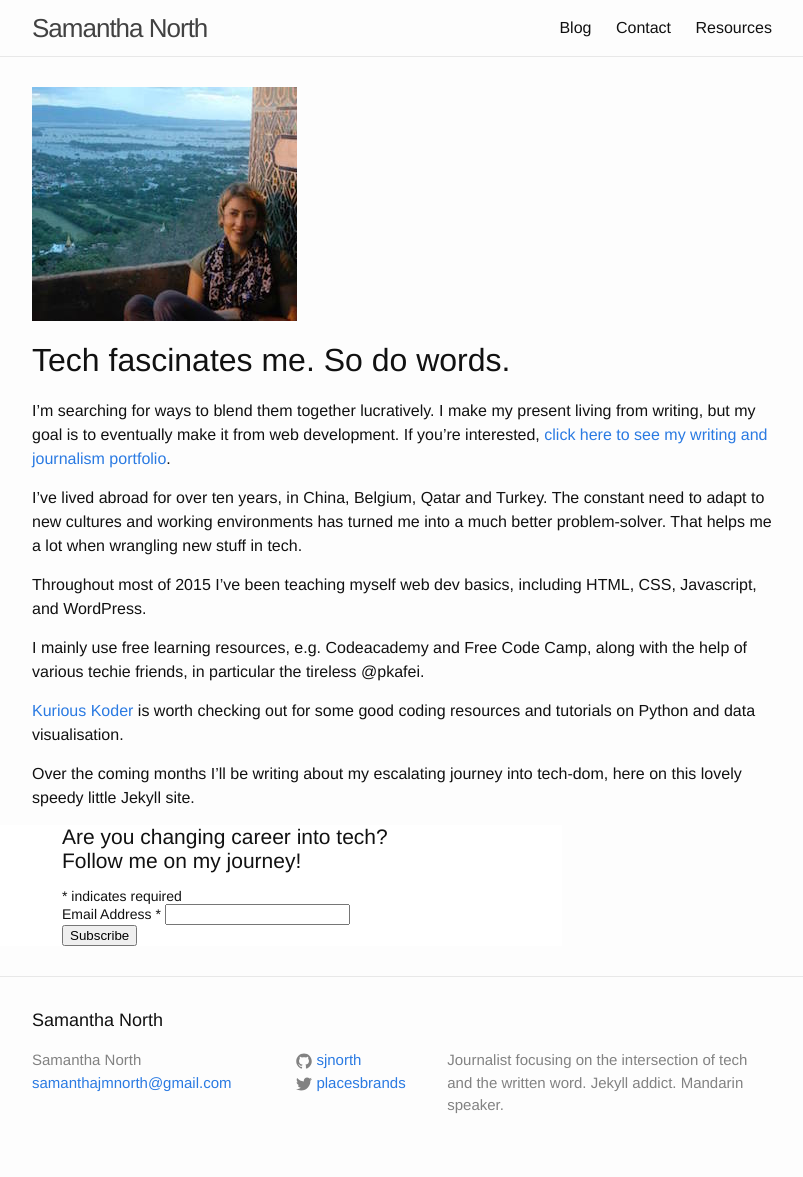
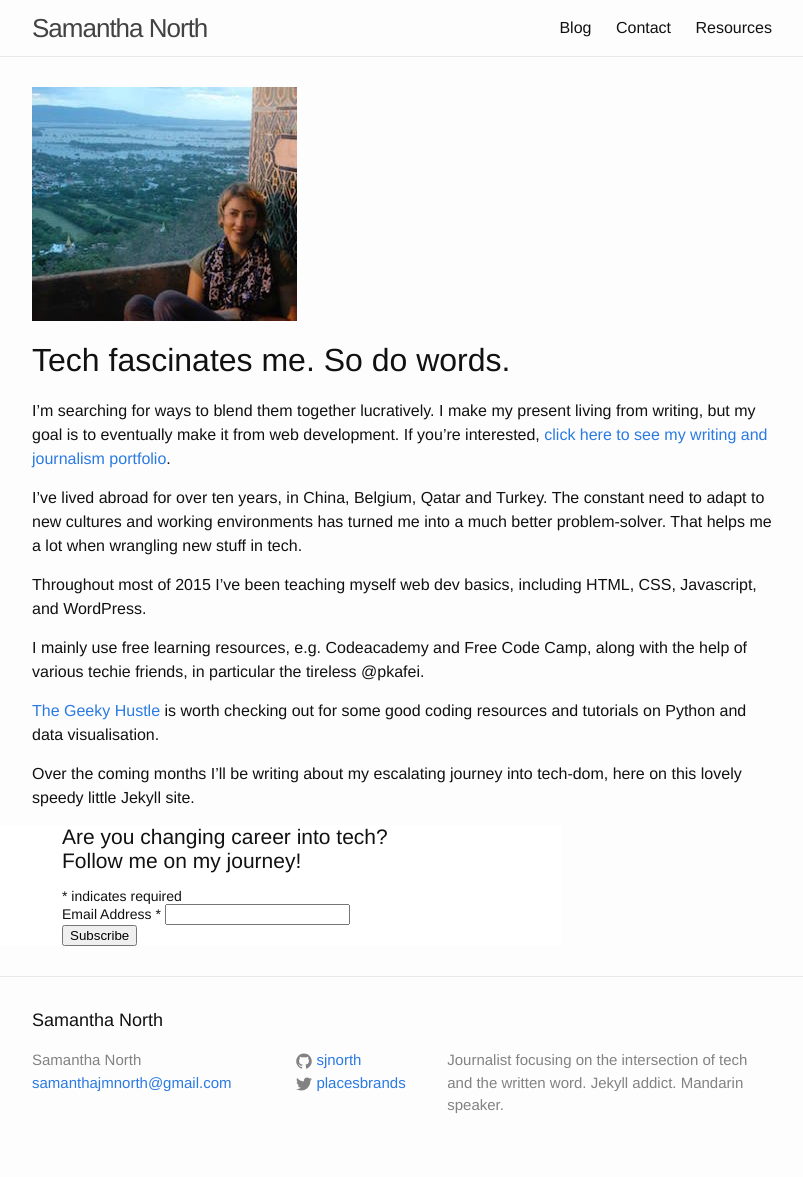
Before and after one commit to sjnorth/sjnorth.github.io, a Jekyll site: the page built from index.md, in a window 1280 px wide. Shown: the whole page, without its empty margins (238-1041 px from the left). Built offline with Jekyll 4.4.1, drawn with Linux system fonts in a browser that asks for light colours; comment, search, counter and statistics services are not loaded.

Commit message:
new edit

```diff
--- a/index.md
+++ b/index.md
@@ -14,6 +14,6 @@ Throughout most of 2015 I've been teaching myself web dev basics, including HTML
 
 I mainly use free learning resources, e.g. Codeacademy and Free Code Camp, along with the help of various techie friends, in particular the tireless @pkafei.
 
-[Kurious Koder](http://kuriouskoder.com) is worth checking out for some good coding resources and tutorials on Python and data visualisation.
+[The Geeky Hustle](http://thegeekyhustle.com) is worth checking out for some good coding resources and tutorials on Python and data visualisation.
 
 Over the coming months I'll be writing about my escalating journey into tech-dom, here on this lovely speedy little Jekyll site.
```
